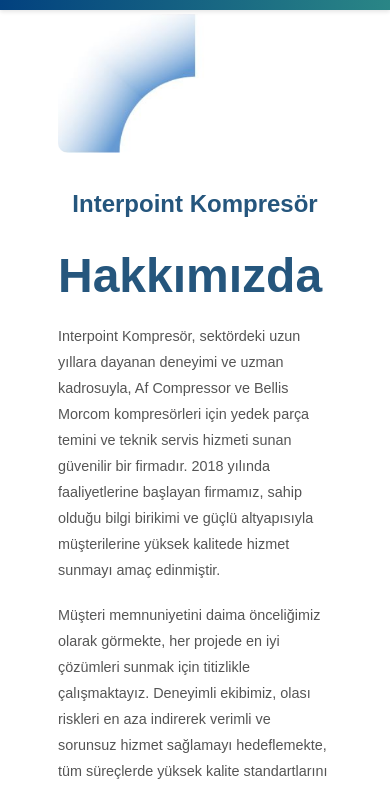
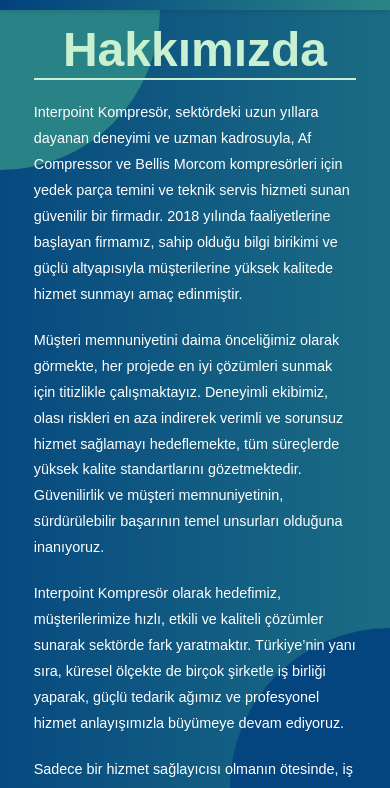
Before and after one commit to HsynAslan/Interpoint, a plain HTML site: page hakkimizda.html in a window 390 px wide. Shown: the part 56-844 px from the top of the page. Drawn offline with nearby package versions, Linux system fonts and the light colour scheme.

Commit message:
hakkımızda oldu fakat çeviri tamamlanmadı

```diff
--- a/hakkimizda.html
+++ b/hakkimizda.html
@@ -24,9 +24,18 @@
             justify-content: center;
             align-items: center;
         }
+
+
+
     </style>
 </head>
-<body>
+<body style="
+    height: 100vh;
+    margin: 0;
+    background: linear-gradient(to right, #02417f, #2a8686);
+    background-size: 200% 100%;
+    animation: bgMove 20s linear infinite alternate;
+">
     <div id="loading-screen">
         <div class="loading-spinner"></div>
     </div>
@@ -67,35 +76,31 @@
         </div>
     </div>
 </nav>
-
+<div class="circle-quarter"></div>
 
     <!-- Hakkımızda İçeriği -->
     <div class="container-fluid main-content hakkimizda">
-        <div class="row">
-            <!-- Sol Taraf -->
-            <div class="col-md-4 sol-taraf">
-                <img src="./images/daire.png" class="img-fluid" alt="Hakkımızda Resim">
-                <h2 class="sirket-adi">INTERPOİNT KOMPRESÖR</h2>
-            </div>
+        <div class="row justify-content-center">
             <!-- Sağ Taraf -->
-            <div class="col-md-8 sag-taraf">
-                <h1 class="baslik">Hakkımızda</h1>
-                <p class="metin">
+            <div class="col-md-10 col-lg-8">
+                <h1 class="baslik text-center mb-4 beyazYaziBaslik">Hakkımızda</h1>
+                <p class="metin text-justify beyazYazi">
                     Interpoint Kompresör, sektördeki uzun yıllara dayanan deneyimi ve uzman kadrosuyla, Af Compressor ve Bellis Morcom kompresörleri için yedek parça temini ve teknik servis hizmeti sunan güvenilir bir firmadır. 2018 yılında faaliyetlerine başlayan firmamız, sahip olduğu bilgi birikimi ve güçlü altyapısıyla müşterilerine yüksek kalitede hizmet sunmayı amaç edinmiştir.
                 </p>
-                <p class="metin">
+                <p class="metin text-justify beyazYazi">
                     Müşteri memnuniyetini daima önceliğimiz olarak görmekte, her projede en iyi çözümleri sunmak için titizlikle çalışmaktayız. Deneyimli ekibimiz, olası riskleri en aza indirerek verimli ve sorunsuz hizmet sağlamayı hedeflemekte, tüm süreçlerde yüksek kalite standartlarını gözetmektedir. Güvenilirlik ve müşteri memnuniyetinin, sürdürülebilir başarının temel unsurları olduğuna inanıyoruz.
                 </p>
-                <p class="metin">
+                <p class="metin text-justify beyazYazi">
                     Interpoint Kompresör olarak hedefimiz, müşterilerimize hızlı, etkili ve kaliteli çözümler sunarak sektörde fark yaratmaktır. Türkiye’nin yanı sıra, küresel ölçekte de birçok şirketle iş birliği yaparak, güçlü tedarik ağımız ve profesyonel hizmet anlayışımızla büyümeye devam ediyoruz.
                 </p>
-                <p class="metin">
+                <p class="metin text-justify beyazYazi">
                     Sadece bir hizmet sağlayıcısı olmanın ötesinde, iş ortaklarımız için uzun vadeli ve güvenilir bir çözüm ortağı olmayı taahhüt ediyoruz. Sektördeki deneyimimiz, uzman kadromuz ve müşteri odaklı yaklaşımımızla, kompresör sektöründe değer yaratmaya ve gelişime katkıda bulunmaya devam ediyoruz.
                 </p>
             </div>
         </div>
     </div>
 
+    <div class="circle-quarter2"></div>
 
     <!-- Bootstrap 5 JS ve Bağımlılıkları -->
     <script src="https://cdn.jsdelivr.net/npm/@popperjs/core@2.11.6/dist/umd/popper.min.js"></script>
--- a/style.css
+++ b/style.css
@@ -184,10 +184,17 @@
 /* 🔹 Hakkımızda Bölümü */
 /* ======================== */
 .hakkimizda {
-    padding: 60px;
-    background-color: white !important;
-    background: none;
+    padding-top: 60px;
+
 }
+
+@media (max-width: 768px) {
+    .hakkimizda{
+       padding-right: 4vh;
+       padding-left: 4vh;
+    }
+}
+
 
 .sol-taraf {
     padding-top: 20px;
@@ -1002,3 +1009,158 @@
         margin-left: 40%;
     }
 }
+
+
+
+
+
+
+
+@keyframes slideInLeft {
+    from {
+        opacity: 0;
+        transform: translateX(-100%);
+    }
+    to {
+        opacity: 1;
+        transform: translateX(0);
+    }
+}
+
+.animated-text {
+
+
+    animation: slideInLeft 1s ease-out forwards;
+}
+
+
+@keyframes slideInLeftLong {
+    from {
+        opacity: 0;
+        transform: translateX(-400%);
+    }
+    to {
+        opacity: 1;
+        transform: translateX(0);
+    }
+}
+
+.animated-textLong {
+
+
+    animation: slideInLeftLong 1s ease-out forwards;
+}
+
+@keyframes bgMove {
+    0% {
+        background-position: 0% 50%;
+    }
+    100% {
+        background-position: 100% 50%;
+    }
+}
+
+.circle-quarter {
+    position: absolute;
+    top: 66px; /* Navbar'ın yüksekliğine göre ayarla */
+    left: 0;
+    width: 300px;
+    height: 300px;
+
+    border-bottom-right-radius: 300px; /* Sağ alt köşe yuvarlak */
+
+    z-index: -1; /* Navbarın altında kalması için */
+
+    /* Başlangıç rengi */
+    background: #2a8686;
+
+    /* Animasyonu ekle */
+    animation: colorCycle 80s linear infinite alternate;
+
+}
+
+/* Renk değiştirme animasyonu */
+@keyframes colorCycle {
+0% {
+
+background: #2a8686;
+}
+100% {
+
+background: #02417f;
+}
+}
+@media (max-width: 768px) {
+.circle-quarter {
+width: 200px;
+height: 200px;
+border-bottom-right-radius: 200px;
+top: 66px; /* Küçük ekranlarda navbar yüksekliği değişebilir */
+}
+}
+
+@media (max-width: 480px) {
+.circle-quarter {
+width: 160px;
+height: 160px;
+border-bottom-right-radius: 160px;
+top: 66px; /* Mobilde navbar yüksekliği daha az olabilir */
+}
+}
+/* ///////////////////// */
+
+.circle-quarter2 {
+position: absolute;
+bottom:0px;
+right:0px;
+width: 300px;
+height: 300px;
+
+border-top-left-radius: 300px; /* Sağ alt köşe yuvarlak */
+
+z-index: -1; /* Navbarın altında kalması için */
+
+/* Başlangıç rengi */
+background: #2a8686;
+
+/* Animasyonu ekle */
+animation: colorCycle2 80s linear infinite alternate;
+
+}
+/* Renk değiştirme animasyonu */
+@keyframes colorCycle2 {
+0% {
+
+background: #02417f;
+}
+100% {
+
+background: #2a8686;
+}
+}
+@media (max-width: 768px) {
+.circle-quarter2 {
+width: 200px;
+height: 200px;
+border-top-left-radius: 200px;
+
+}
+}
+
+@media (max-width: 480px) {
+.circle-quarter2 {
+width: 160px;
+height: 160px;
+border-top-left-radius: 160px;
+
+}
+}
+
+.beyazYazi{
+    color: white !important ;
+}
+.beyazYaziBaslik{
+    color: rgb(202, 240, 210) !important;
+    margin-top: 2vh;
+    border-bottom: 2px solid rgb(202, 240, 210);
+}
```
